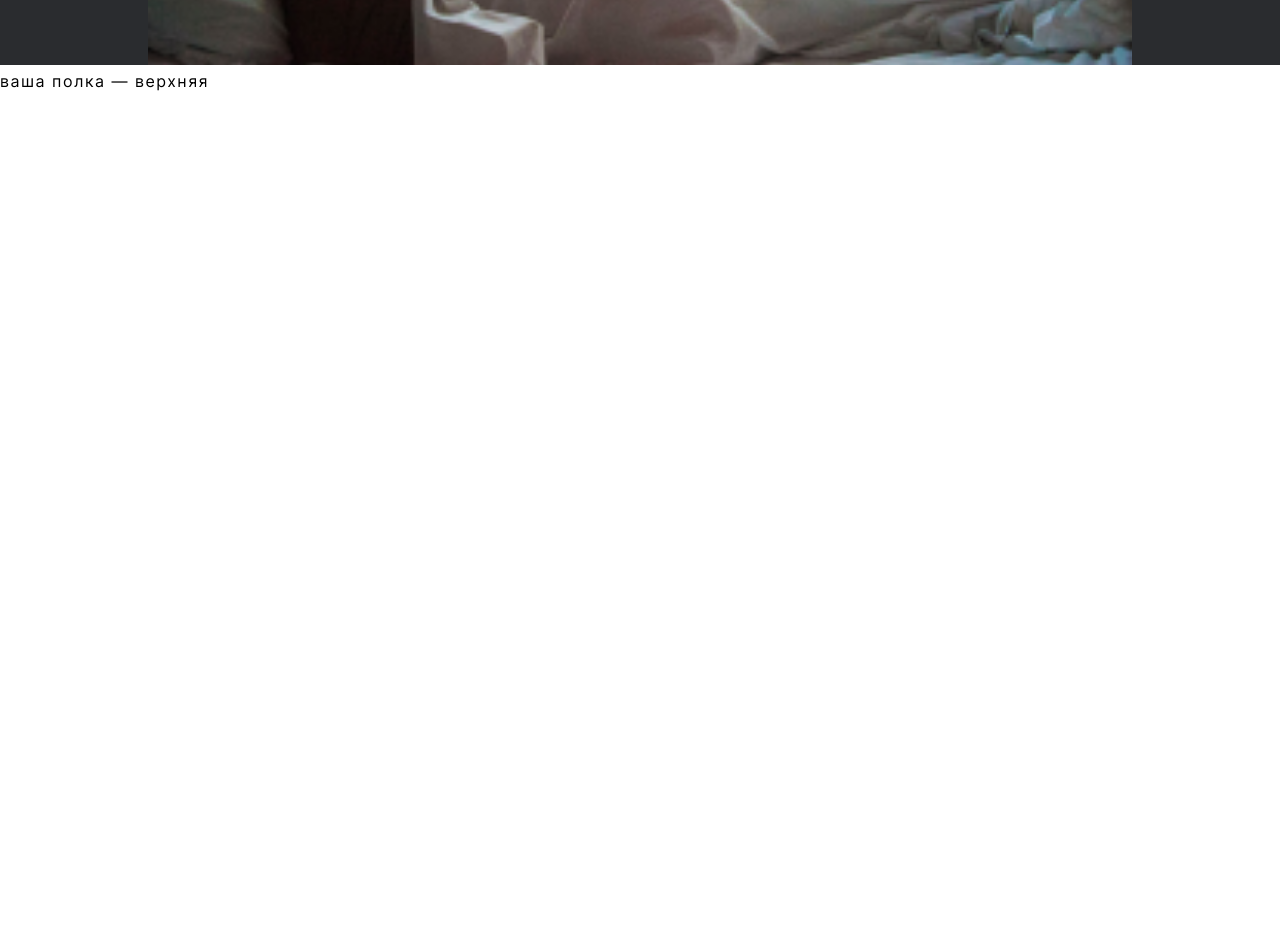
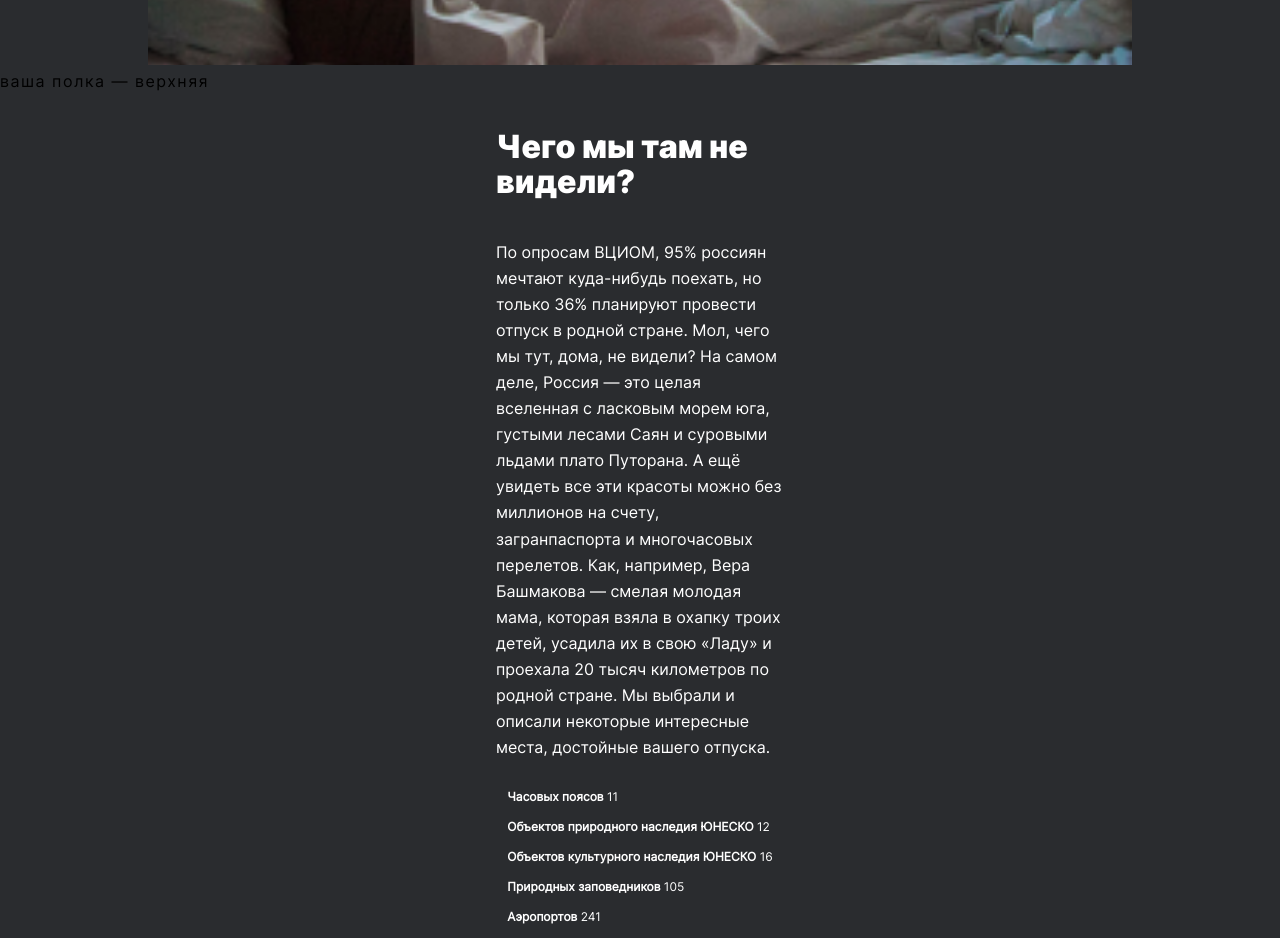
Before and after one commit to totfront/somewhere-travel, a React (Create React App) app: page / in a window 1280 px wide. Shown: the part 980-1918 px from the top of the page. Before the commit the page ends 1072 px from the top, so only its background shows below. Built offline with nearby package versions, Linux system fonts and the light colour scheme.

Commit message:
Feat: Intro for 320px screens

```diff
--- a/src/components/App/App.js
+++ b/src/components/App/App.js
@@ -1,12 +1,14 @@
 import styles from "./App.module.css";
 import Header from "../Header/Header";
 import Lead from "../Lead/Lead";
+import Intro from "../Intro/Intro";
 
 function App() {
   return (
     <div className={styles.app}>
       <Header />
       <Lead />
+      <Intro />
     </div>
   );
 }
--- /dev/null
+++ b/src/components/Intro/Intro.js
@@ -0,0 +1,45 @@
+import styles from "./Intro.module.css";
+
+function Intro() {
+  return (
+    <section className={styles.wrapper}>
+      <title className={styles.title}>Чего мы там не видели?</title>
+      <p className={styles.Introtext}>
+        По опросам ВЦИОМ, 95% россиян мечтают куда-нибудь поехать, но только 36%
+        планируют провести отпуск в родной стране. Мол, чего мы тут, дома, не
+        видели? На самом деле, Россия — это целая вселенная с ласковым морем
+        юга, густыми лесами Саян и суровыми льдами плато Путорана. А ещё увидеть
+        все эти красоты можно без миллионов на счету, загранпаспорта и
+        многочасовых перелетов. Как, например, Вера Башмакова — смелая молодая
+        мама, которая взяла в охапку троих детей, усадила их в свою «Ладу» и
+        проехала 20 тысяч километров по родной стране. Мы выбрали и описали
+        некоторые интересные места, достойные вашего отпуска.
+      </p>
+      <li className={styles.Introlist}>
+        <ul className={styles.Introitem}>
+          <span className={styles.bolditem}>Часовых поясов</span> 11
+        </ul>
+        <ul className={styles.Introitem}>
+          <span className={styles.bolditem}>
+            Объектов природного наследия ЮНЕСКО
+          </span>{" "}
+          12
+        </ul>
+        <ul className={styles.Introitem}>
+          <span className={styles.bolditem}>
+            Объектов культурного наследия ЮНЕСКО
+          </span>{" "}
+          16
+        </ul>
+        <ul className={styles.Introitem}>
+          <span className={styles.bolditem}>Природных заповедников</span> 105
+        </ul>
+        <ul className={styles.Introitem}>
+          <span className={styles.bolditem}>Аэропортов</span> 241
+        </ul>
+      </li>
+    </section>
+  );
+}
+
+export default Intro;
--- /dev/null
+++ b/src/components/Intro/Intro.module.css
@@ -0,0 +1,41 @@
+.wrapper {
+    max-width: 288px;
+    margin: 64px auto 0 auto;
+    display:flex;
+    flex-direction: column;
+    align-items: center;
+}
+
+.title {
+    display: inline-block;
+    font-family: "InterBlack";
+    color: white;
+    font-size: 32px;
+    line-height: 35px;
+}
+
+.Introtext {
+    margin-top: 40px;
+    font-family: "InterRegular";
+    color: white;
+    font-size: 16px;
+    line-height: 26.08px;
+}
+
+.Introlist {
+    display: inline-block;
+    list-style: none;
+
+}
+
+.Introitem {
+    padding-inline-start: 0px;
+    font-family: "InterRegular";
+    font-size: 12px;
+    line-height: 18px;
+    color: white;
+}
+
+.bolditem {
+    font-weight: bold;
+}
```
